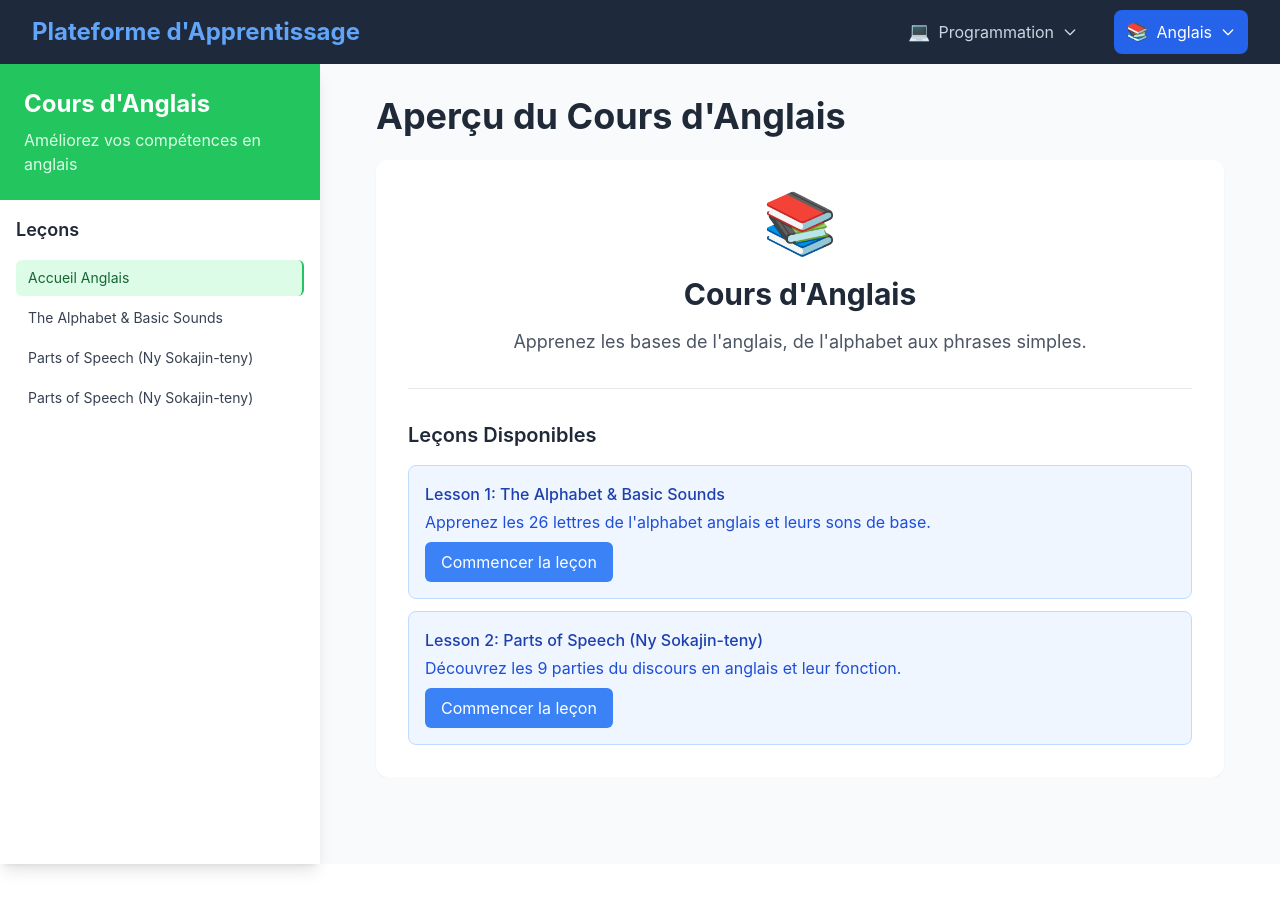
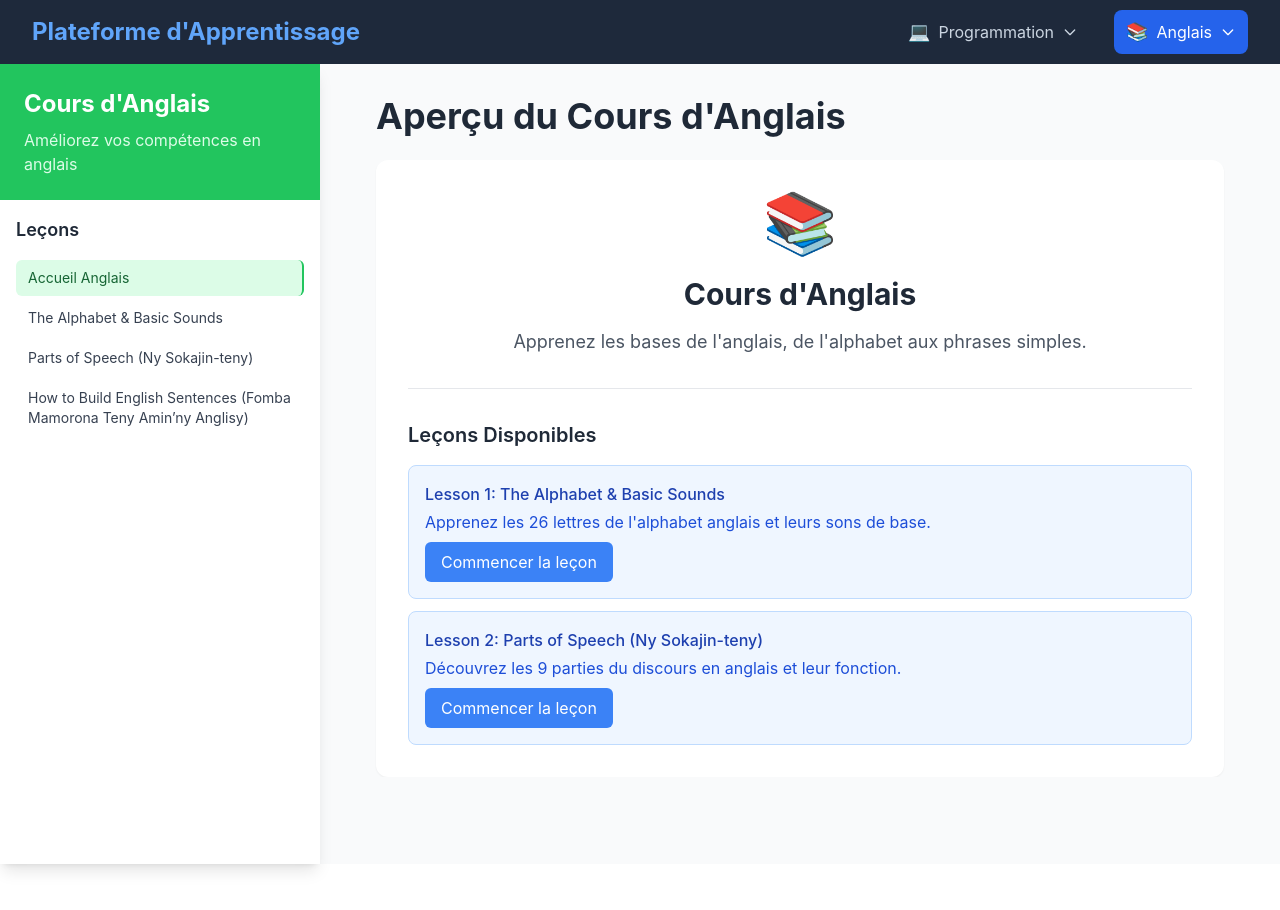
Before and after one commit to rija0340/courses, a React (Create React App) app: page /anglais in a window 1280 px wide. Shown: the top 910 px of the page. Built offline with nearby package versions, Linux system fonts and the light colour scheme.

Commit message:
update title lesson 3 anglais

```diff
--- a/src/courses/english/EnglishCourse.jsx
+++ b/src/courses/english/EnglishCourse.jsx
@@ -30,7 +30,7 @@ const EnglishCourse = () => {
     },
         {
       path: 'lesson3',
-      name: 'Parts of Speech (Ny Sokajin-teny)',
+      name: 'How to Build English Sentences (Fomba Mamorona Teny Amin’ny Anglisy)',
       lessonId: 3
     }
     // Additional lessons will be added here in the future
```
